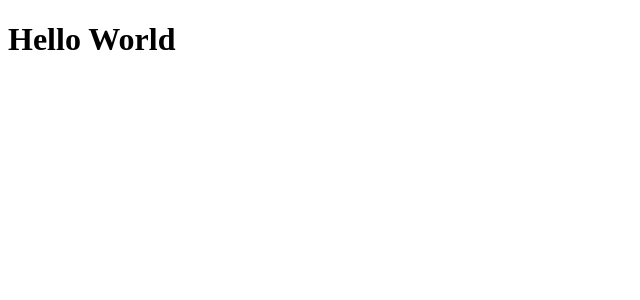
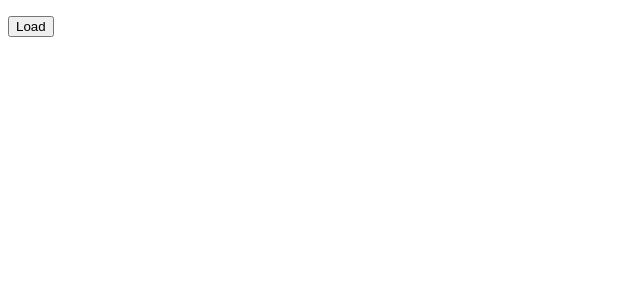
Before and after one commit to clemhepburn/hooks-state, a React app: page / in a window 1280 px wide. Shown: the top 300 px of the page, without its empty margins (0-640 px from the left). Built offline with nearby package versions, Linux system fonts and the light colour scheme.

Commit message:
render TwinPeaks in app and fix TwinPeaks container

```diff
--- a/src/components/app/App.jsx
+++ b/src/components/app/App.jsx
@@ -1,5 +1,6 @@
 import React from 'react';
+import TwinPeaks from '../../containers/TwinPeaks';
 
 export default function App() {
-  return <h1>Hello World</h1>;
+  return <TwinPeaks />;
 }
--- a/src/containers/TwinPeaks.jsx
+++ b/src/containers/TwinPeaks.jsx
@@ -1,15 +1,17 @@
+
 import React, { useState } from 'react';
 import Quote from '../components/quote/Quote';
 import Load from '../components/quote/Load';
-import { fetchQuote } from '../services/twinPeaksAPI';
+import { fetchQuote } from '../services/twinpeaksApi';
 
 const TwinPeaks = () => {
   const [quote, setQuote] = useState({});
 
+
   const handleClick = async () => {
-    const { quote } = await fetchQuote();
+    const quote = await fetchQuote();
 
-    setQuote(quote);
+    setQuote({ quote });
   };
 
   return (
@@ -20,5 +22,4 @@ const TwinPeaks = () => {
   );
 };
 
-
 export default TwinPeaks;
```
